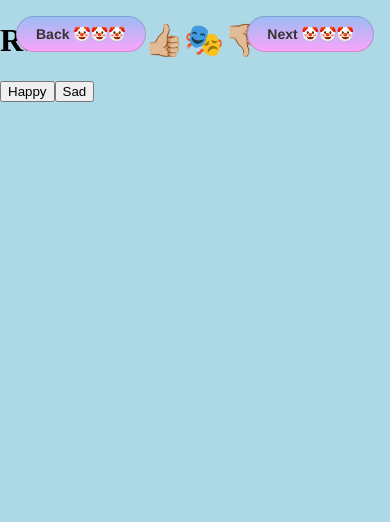
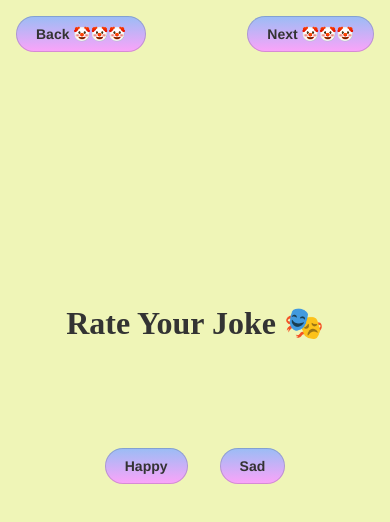
Before and after one commit to millipede-cpu/giggle-click, a React (Vite) app: page /rate-joke in a window 390 px wide. Shown: the top 522 px of the page. Built offline with nearby package versions, Linux system fonts and the light colour scheme.

Commit message:
Add responsive style components

```diff
--- a/src/RateJoke.tsx
+++ b/src/RateJoke.tsx
@@ -2,6 +2,50 @@ import { useState } from "react";
 import BackButton from "./BackButton";
 import NextButton from "./NextButton";
 import React from "react";
+import styled from "styled-components";
+import { Button } from "../stories/Button";
+
+const RateJokeContainer = styled.div`
+  display: flex;
+  flex-direction: column;
+  align-items: center;
+  justify-content: center;
+  min-height: 100vh;
+  background-color:rgb(239, 245, 183);
+`;
+
+const ButtonRow = styled.div`
+  display: flex;
+  justify-content: center;
+  align-items: center;
+  gap: 2rem;
+  width: 100%;
+  min-height: 200px;
+`
+
+const ButtonColumn = styled.div`
+  display: flex;
+  flex-direction: column;
+  align-items: center;
+  justify-content: center;
+  height: 100%;
+`;
+
+const HappyButtonResult = styled.div`
+  font-size: 2rem;
+  height: 2rem;
+`;
+
+const SadButtonResult = styled.div`
+ font-size: 2rem;
+ height: 2rem;
+`
+
+const Title = styled.h2`
+  font-size: 2rem;
+  margin-bottom: 1.5rem;
+  color: #333;
+`;
 
 export default function RateJoke() {
   const [happy, setHappy] = useState(false);
@@ -11,34 +55,40 @@ export default function RateJoke() {
   try {
     return (
       <>
-        <NextButton to={"/joke-fetch"} />
-        <BackButton to={"/card-flip-game"} />
-        <h1>Rate Joke 👍🏼🎭👎🏼</h1>
-        <button
+      <NextButton to={"/joke-fetch"} />
+      <BackButton to={"/card-flip-game"} />
+      <RateJokeContainer>
+        <Title>Rate Your Joke 🎭</Title>
+        <ButtonRow>
+        <ButtonColumn>
+          <Button
           className="happy-click"
           onClick={() => setHappy(!happy)}
           data-testid="happy-button"
-        >
-          Happy
-        </button>
-        {happy ? (
-          <span className="happy" data-testid="happy-emoji">
+          label="Happy"
+          />
+          {happy ? (
+          <HappyButtonResult className="happy" data-testid="happy-emoji">
             &#128514;
-          </span>
-        ) : null}
+          </HappyButtonResult>
+          ) :  null}
 
-        <button
+        </ButtonColumn>
+        <ButtonColumn>
+          <Button
           className="sad-click"
           onClick={() => setSad(!sad)}
           data-testid="sad-button"
-        >
-          Sad
-        </button>
-        {sad ? (
-          <span className="sad" data-testid="sad-emoji">
+          label="Sad"
+          />
+          {sad ? (
+          <SadButtonResult className="sad" data-testid="sad-emoji">
             &#128529;
-          </span>
-        ) : null}
+          </SadButtonResult>
+          ) : null}
+        </ButtonColumn>
+        </ButtonRow>
+      </RateJokeContainer>
       </>
     );
   } catch (error) {
@@ -47,8 +97,3 @@ export default function RateJoke() {
     return <p>Oh dear an error occured, no Ratings for us today</p>;
   }
 }
-
-// We wrapped the code that might throw an error in a try block. This includes the JSX code that generates the UI, as well as the onClick handlers that update the component's state.
-// If an error is thrown anywhere in the try block, execution will jump to the catch block.
-// In the catch block, we log the error to the console using console.error, and return a simple error message to the UI.
-// By adding this error handling, we're making our code more robust and defensive. If something unexpected happens during the execution of the component, we'll be able to handle it gracefully and provide feedback to the user.
```
